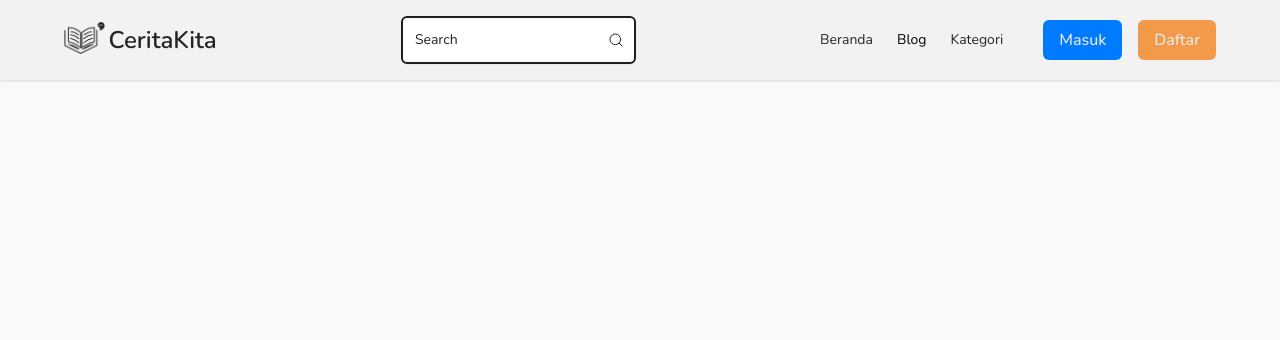
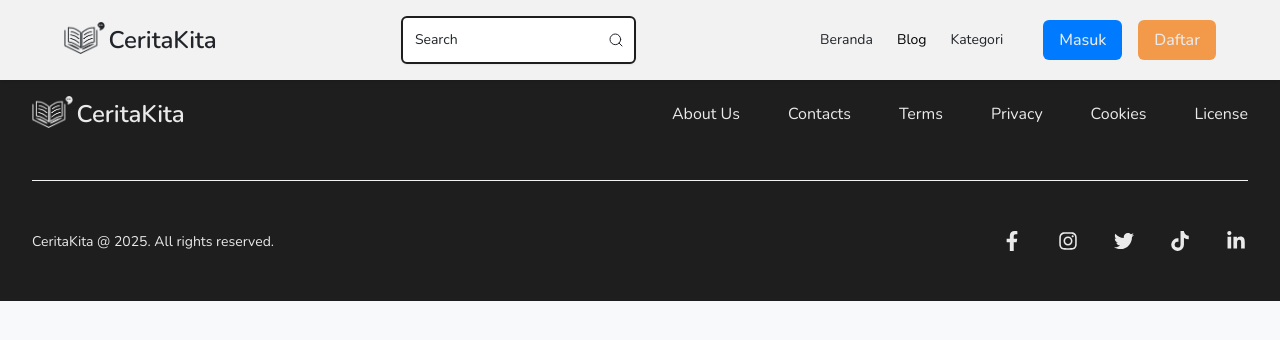
Before and after one commit to DimasAdiPutra/CeritaKita, a React (Vite) app in the folder frontend/: page /blog in a window 1280 px wide. Shown: the top 340 px of the page. Built offline with nearby package versions, Linux system fonts and the light colour scheme; what imagekitio-react would draw is missing.

Commit message:
feat(footer) : Menambahkan footer dan mengganti icons dengan react-icons

```diff
--- a/frontend/package.json
+++ b/frontend/package.json
@@ -21,6 +21,7 @@
     "react": "^18.3.1",
     "react-dom": "^18.3.1",
     "react-helmet-async": "^2.0.5",
+    "react-icons": "^5.5.0",
     "react-router": "^7.5.2",
     "tailwindcss": "^4.0.1"
   },
--- /dev/null
+++ b/frontend/src/layouts/Footer.jsx
@@ -0,0 +1,135 @@
+import { Link } from "react-router"
+import Logo from "../components/Logo"
+import { FaFacebookF, FaInstagram, FaLinkedinIn, FaTiktok, FaTwitter } from "react-icons/fa";
+
+
+const Footer = () => {
+  return (
+    <footer className="bg-clr-container-dark">
+      <div className="mx-auto max-h-96 px-4 md:px-6 lg:px-8">
+        <div className="flex flex-wrap justify-center items-center gap-10 py-12 md:justify-between">
+          <Link to="/">
+            <Logo />
+          </Link>
+
+          <ul className="flex flex-wrap justify-between gap-x-12 gap-y-6 md:gap-y-4 max-w-72 lg:max-w-none">
+            <li>
+              <Link
+                to="/"
+                className='text-clr-text-dark hover:text-clr-text-dark-hover transition-colors'
+              >
+                About Us
+              </Link>
+            </li>
+
+            <li>
+              <Link
+                to="/"
+                className='text-clr-text-dark hover:text-clr-text-dark-hover transition-colors'
+              >
+                Contacts
+              </Link>
+            </li>
+
+            <li>
+              <Link
+                to="/"
+                className='text-clr-text-dark hover:text-clr-text-dark-hover transition-colors'
+              >
+                Terms
+              </Link>
+            </li>
+
+            <li>
+              <Link
+                to="/"
+                className='text-clr-text-dark hover:text-clr-text-dark-hover transition-colors'
+              >
+                Privacy
+              </Link>
+            </li>
+
+            <li>
+              <Link
+                to="/"
+                className='text-clr-text-dark hover:text-clr-text-dark-hover transition-colors'
+              >
+                Cookies
+              </Link>
+            </li>
+
+            <li>
+              <Link
+                to="/"
+                className='text-clr-text-dark hover:text-clr-text-dark-hover transition-colors'
+              >
+                License
+              </Link>
+            </li>
+          </ul>
+        </div>
+
+
+        <hr className="border-0 outline-0 h-px bg-clr-container-light" />
+
+        <div className="flex flex-wrap justify-center md:justify-between items-center gap-4 py-12">
+          <p className="text-clr-text-dark text-body-small-base">CeritaKita @ 2025. All rights reserved.</p>
+
+          <ul className="flex justify-center gap-6 md:gap-8">
+            <li className="w-6 h-6 flex justify-center items-center">
+              <Link
+                to='/'
+                className="text-clr-text-dark transition text-subheading hover:text-clr-text-dark-hover"
+              >
+                <span className="sr-only">Facebook</span>
+                <FaFacebookF />
+              </Link>
+            </li>
+
+            <li className="w-6 h-6 flex justify-center items-center">
+              <Link
+                to='/'
+                className="text-clr-text-dark transition text-subheading hover:text-clr-text-dark-hover"
+              >
+                <span className="sr-only">Instagram</span>
+                <FaInstagram />
+              </Link>
+            </li>
+
+            <li className="w-6 h-6 flex justify-center items-center">
+              <Link
+                to='/'
+                className="text-clr-text-dark transition text-subheading hover:text-clr-text-dark-hover"
+              >
+                <span className="sr-only">Twitter</span>
+                <FaTwitter />
+              </Link>
+            </li>
+
+            <li className="w-6 h-6 flex justify-center items-center">
+              <Link
+                to='/'
+                className="text-clr-text-dark transition text-subheading hover:text-clr-text-dark-hover"
+              >
+                <span className="sr-only">Tiktok</span>
+                <FaTiktok />
+              </Link>
+            </li>
+
+            <li className="w-6 h-6 flex justify-center items-center">
+              <Link
+                to='/'
+                className="text-clr-text-dark transition text-subheading hover:text-clr-text-dark-hover"
+              >
+                <span className="sr-only">LinkedIn</span>
+                <FaLinkedinIn />
+              </Link>
+            </li>
+          </ul>
+        </div>
+      </div>
+    </footer>
+  )
+}
+
+export default Footer
--- a/frontend/src/layouts/Home/Blog.jsx
+++ b/frontend/src/layouts/Home/Blog.jsx
@@ -4,10 +4,13 @@
 
 import Input from '../../components/Input'
 
-import { Search, ChevronDown } from 'lucide-react'
-import { ListFilter } from 'lucide-react'
 import BlogCard from '../../components/BlogCard'
 import Button from '../../components/Button'
+
+// Import Icons
+import { FiSearch } from "react-icons/fi";
+import { IoIosArrowDown } from "react-icons/io";
+import { LuListFilter } from "react-icons/lu";
 
 const Blog = () => {
 	const [isFilterDropdownOpen, setIsFilterDropdownOpen] = useState(false)
@@ -44,7 +47,7 @@
 					{/* Input Search */}
 					<Input
 						iconLeft={
-							<Search
+							<FiSearch
 								size={16}
 								strokeWidth={1.6}
 								className="text-clr-text-light"
@@ -70,7 +73,7 @@
 									onClick={handleFilterDropdown}
 									className="flex items-center gap-1 h-full p-2 cursor-pointer border border-clr-container-dark rounded text-clr-text-light hover:bg-gray-50" aria-label='kategori'>
 									<span className="">Semua</span>
-									<ChevronDown
+									<IoIosArrowDown
 										size={18}
 										strokeWidth={1.5}
 										className="text-black"
@@ -132,7 +135,7 @@
 						{/* Sort */}
 						<div className="relative">
 							<button onClick={handleSortDropdown} aria-label='filter'>
-								<ListFilter
+								<LuListFilter
 									size={32}
 									strokeWidth={2}
 									className="text-clr-text-light cursor-pointer"
--- a/frontend/src/layouts/MainLayouts.jsx
+++ b/frontend/src/layouts/MainLayouts.jsx
@@ -1,10 +1,12 @@
 import Navbar from './Navbar'
+import Footer from './Footer'
 
 const MainLayouts = ({ children }) => {
 	return (
 		<>
 			<Navbar />
 			<div className="p-2">{children}</div>
+			<Footer />
 		</>
 	)
 }
--- a/frontend/src/layouts/Navbar.jsx
+++ b/frontend/src/layouts/Navbar.jsx
@@ -9,7 +9,8 @@
 import Button from '../components/Button'
 
 // Import Icons
-import { Search, ChevronDown } from 'lucide-react'
+import { FiSearch } from "react-icons/fi";
+import { IoIosArrowDown } from "react-icons/io";
 
 const Navbar = () => {
 	// nav menu
@@ -75,8 +76,7 @@
 
 	return (
 		<nav
-			className={`${
-				isTransparent ? 'bg-transparent' : 'bg-clr-container-light shadow'
+			className={`${isTransparent ? 'bg-transparent' : 'bg-clr-container-light shadow'
 				} fixed top-0 z-30 w-full h-20 flex items-center transition`}>
 			<div className="container">
 				<div className="flex h-16 items-center justify-between w-full relative">
@@ -96,7 +96,7 @@
 							label="Search"
 							type="text"
 							iconRight={
-								<Search
+								<FiSearch
 									strokeWidth={1.5}
 									size={16}
 									className={
@@ -119,14 +119,12 @@
 										to="/"
 										className={({ isActive }) =>
 											isTransparent
-												? `${
-														isActive
+												? `${isActive
 													? 'text-clr-text-dark-hover'
 													: 'text-clr-text-dark'
 												}
 											transition hover:text-clr-text-dark-hover`
-												: `${
-														isActive
+												: `${isActive
 													? 'text-clr-text-light-hover'
 													: 'text-clr-text-light'
 												}
@@ -143,14 +141,12 @@
 										to="/blog"
 										className={({ isActive }) =>
 											isTransparent
-												? `${
-														isActive
+												? `${isActive
 													? 'text-clr-text-dark-hover'
 													: 'text-clr-text-dark'
 												}
 											transition hover:text-clr-text-dark-hover`
-												: `${
-														isActive
+												: `${isActive
 													? 'text-clr-text-light-hover'
 													: 'text-clr-text-light'
 												}
@@ -237,8 +233,7 @@
 						animate={{ x: isOpen ? '1%' : '100%' }} // Muncul ke kiri saat isOpen = true
 						exit={{ x: '100%' }} // Pergi ke kanan saat isOpen = false
 						transition={{ type: 'spring', stiffness: 200, damping: 30 }} // Animasi halus
-						className={`${
-							isOpen ? 'shadow-xl' : ''
+						className={`${isOpen ? 'shadow-xl' : ''
 							} flex h-screen flex-col justify-between border-e bg-clr-container-light fixed top-0 right-0 w-max min-w-72 z-40 px-4 pb-10 pt-24`}>
 						<div className="w-full">
 							{/* Mobile Search */}
@@ -248,7 +243,7 @@
 								label="Search"
 								type="text"
 								iconRight={
-									<Search
+									<FiSearch
 										strokeWidth={1.5}
 										size={16}
 										className="text-clr-text-light"
@@ -292,7 +287,7 @@
 											</span>
 
 											<span className="shrink-0 transition duration-300 group-open:-rotate-180">
-												<ChevronDown
+												<IoIosArrowDown
 													strokeWidth={1.5}
 													className="text-clr-text-light"
 												/>
--- a/frontend/src/styles/index.css
+++ b/frontend/src/styles/index.css
@@ -47,7 +47,6 @@
 
 	body {
 		@apply bg-clr-background;
-		height: 200vh;
 	}
 }
 
```
Also changed, not shown: 1 other file (tests, documents, lock files or other folders). Lines whose indentation alone changed are shown as unchanged.
